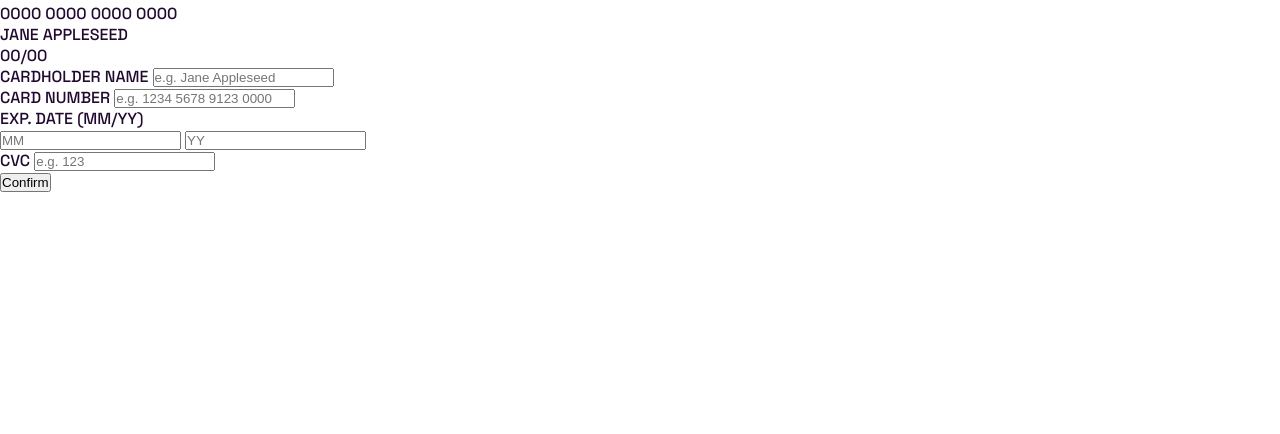
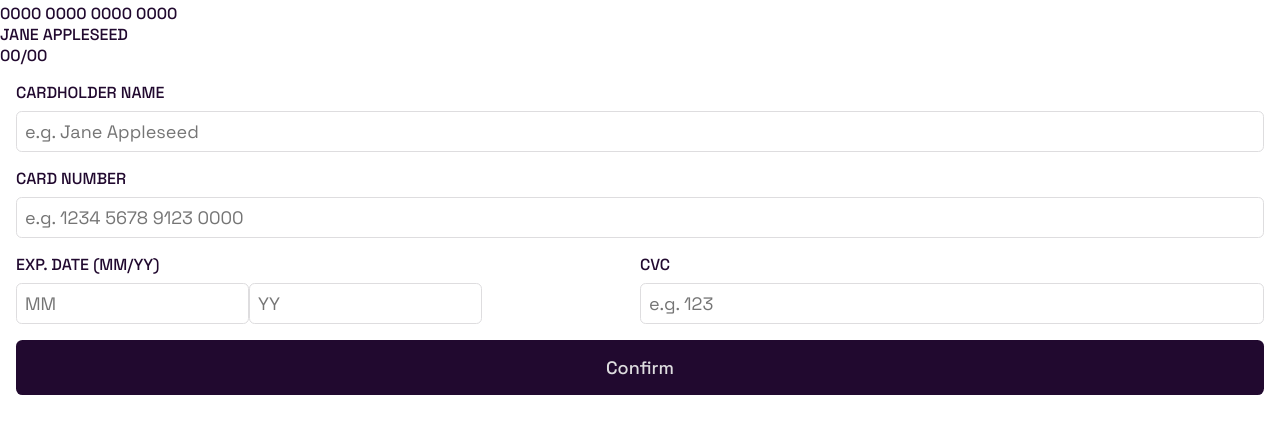
Before and after one commit to Blaze-X73/frontendmentor-interactive-card-details-form, a plain HTML site: page index.html in a window 1280 px wide. Shown: the part 70-504 px from the top of the page. Drawn offline with Linux system fonts and the light colour scheme.

Commit message:
Add basic styling for card details section (.card-details)

```diff
--- a/css/style.css
+++ b/css/style.css
@@ -22,3 +22,82 @@
     color: var(--purple950);
     background: var(--white);
 }
+
+main{
+    display: flex;
+    flex-direction: column;
+}
+
+
+input{
+    font-family: 'Space Grotesk', sans-serif;
+    color: var(--gray400);
+    font-size: 1.125rem;
+    border: 0.1rem solid var(--gray200);
+    border-radius: 0.35rem;
+    padding: 0.5rem;
+    min-width: 10rem;
+}
+
+label{
+    font-size: 1rem;
+}
+
+.card-details,
+.card-name,
+.card-number,
+.exp-date-and-cvc,
+.exp-date,
+.date,
+.cvc
+{
+    display: flex;
+    flex-direction: column;
+}
+
+.card-name,
+.card-number,
+.exp-date,
+.cvc {
+    gap: 0.5rem;
+}
+
+.card-details{
+    padding: 1rem;
+    gap: 1rem;
+}
+
+.exp-date-and-cvc{
+    width: 100%;
+    flex-direction: row;
+    justify-content: space-between;
+}
+
+.exp-date-and-cvc input{
+    min-width:4rem;
+}
+
+
+.exp-date{
+    width: 50%;
+}
+
+.date{
+    flex-direction: row;
+
+}
+
+.cvc{
+    flex: 2;
+}
+
+.confirm-btn {
+    font-family: 'Space Grotesk', sans-serif;
+    font-weight: 500;
+    font-size: 1.125rem;
+    background: var(--purple950);
+    color: var(--gray200);
+    padding: 1rem;
+    border: none;
+    border-radius: 0.4rem;
+}
```
